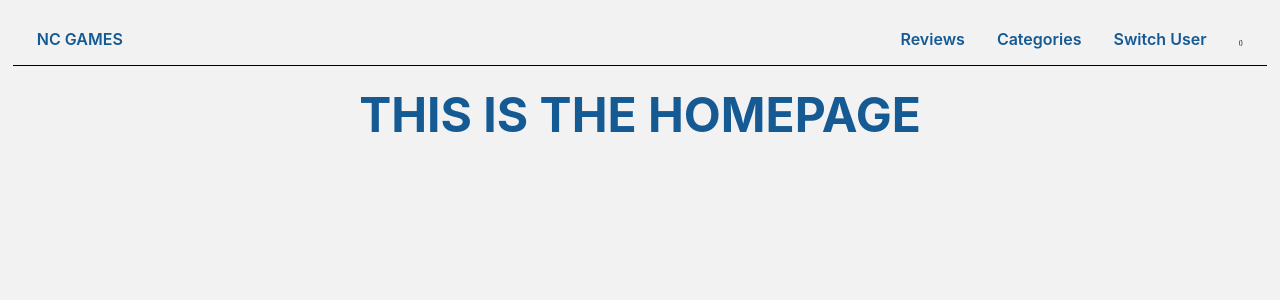
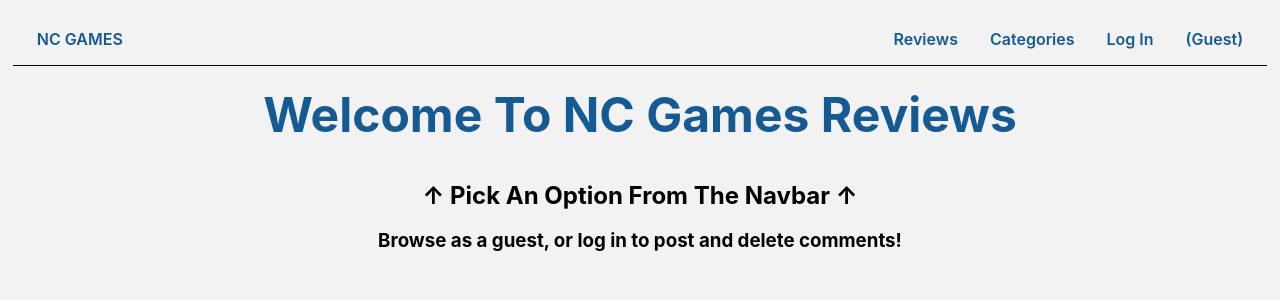
Before and after one commit to omcmanus1/nc-games, a React (Create React App) app: page / in a window 1280 px wide. Shown: the top 300 px of the page. Built offline with nearby package versions, Linux system fonts and the light colour scheme; no server answers.

Commit message:
homepar/navbar changes, fix loggedInUser checks bug

```diff
--- a/src/App.css
+++ b/src/App.css
@@ -83,11 +83,15 @@ a {
 }
 
 .page-header {
-    font-size: 3em;
-    font-weight: bold;
-    color:#155a93;
-    padding: 1.5%;
-  }
+  font-size: 3em;
+  font-weight: bold;
+  color:#155a93;
+  padding: 1.5%;
+}
+
+.home-subtitle {
+  margin: 1.5%;
+}
 
 .reviews-subtitle {
   margin: 0.2%;
--- a/src/Components/HomePage.jsx
+++ b/src/Components/HomePage.jsx
@@ -1,3 +1,9 @@
 export default function HomePage() {
-  return <h1 className="page-header">THIS IS THE HOMEPAGE</h1>;
+  return (
+    <>
+      <h1 className="page-header">Welcome To NC Games Reviews</h1>
+      <h2 className="home-subtitle">&uarr; Pick An Option From The Navbar &uarr;</h2>
+      <h3>Browse as a guest, or log in to post and delete comments!</h3>
+    </>
+  );
 }
--- a/src/Components/Navbar.jsx
+++ b/src/Components/Navbar.jsx
@@ -10,11 +10,10 @@ export default function NavBar() {
 
   useEffect(() => {
     fetchUsers().then((userArray) => {
-      setuserDetails(
-        [...userArray].filter((user) => {
-          return loggedInUser.username === user.username;
-        })[0]
-      );
+      const matchedUser = [...userArray].filter((user) => {
+        return loggedInUser.username === user.username;
+      })[0];
+      if (matchedUser) setuserDetails(matchedUser);
     });
   }, [loggedInUser]);
 
@@ -35,7 +34,7 @@ export default function NavBar() {
               Categories
             </Link>
           </li>
-          {userDetails ? (
+          {Object.keys(userDetails).length ? (
             <>
               <li className="nav-item">
                 <Link to="/log-in" className="nav-link">
@@ -48,7 +47,6 @@ export default function NavBar() {
                   alt={userDetails.username}
                   className="user-icon"
                 />
-                <p>({userDetails.username})</p>
               </li>
             </>
           ) : (
@@ -57,6 +55,9 @@ export default function NavBar() {
                 <Link to="/log-in" className="nav-link">
                   Log In
                 </Link>
+              </li>
+              <li className="nav-item">
+                <p className="nav-link">(Guest)</p>
               </li>
             </>
           )}
```
